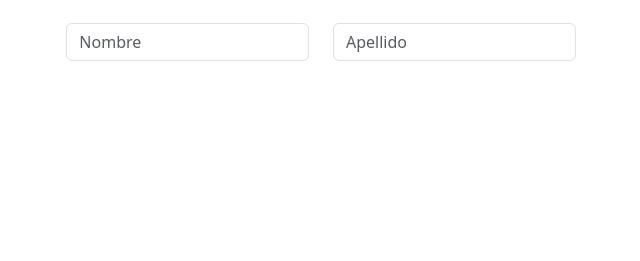
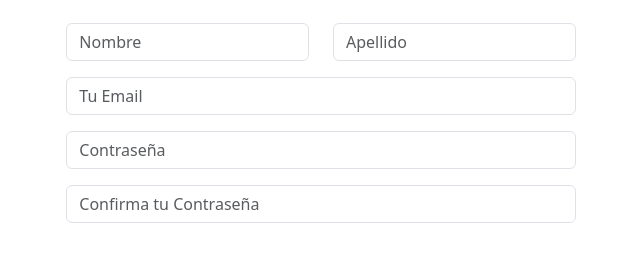
Before and after one commit to Duridev/desafio-formulario-bootstrap, a website: page index.html in a window 1280 px wide. Shown: the part 121-382 px from the top of the page, without its empty margins (319-959 px from the left). Drawn offline with nearby package versions, Linux system fonts and the light colour scheme; files that its build step writes are made by us from their sources.

Commit message:
campos email y contrasena

```diff
--- a/index.html
+++ b/index.html
@@ -22,6 +22,20 @@
                     <input type="text" class="form-control" id="lastName" placeholder="Apellido">
                 </div>
 
+                <div class="col-12 mb-3">
+                    <input type="email" class="form-control" id="email" placeholder="Tu Email"
+                        aria-describedby="emailHelp">
+                </div>
+
+                <div class="col-12 mb-3">
+                    <input type="password" class="form-control" id="Password" placeholder="Contraseña">
+                </div>
+
+                <div class="col-12 mb-3">
+                    <input type="password" class="form-control" id="passwordConfirmation"
+                        placeholder="Confirma tu Contraseña">
+                </div>
+
 
         </div>
     </form>
```
